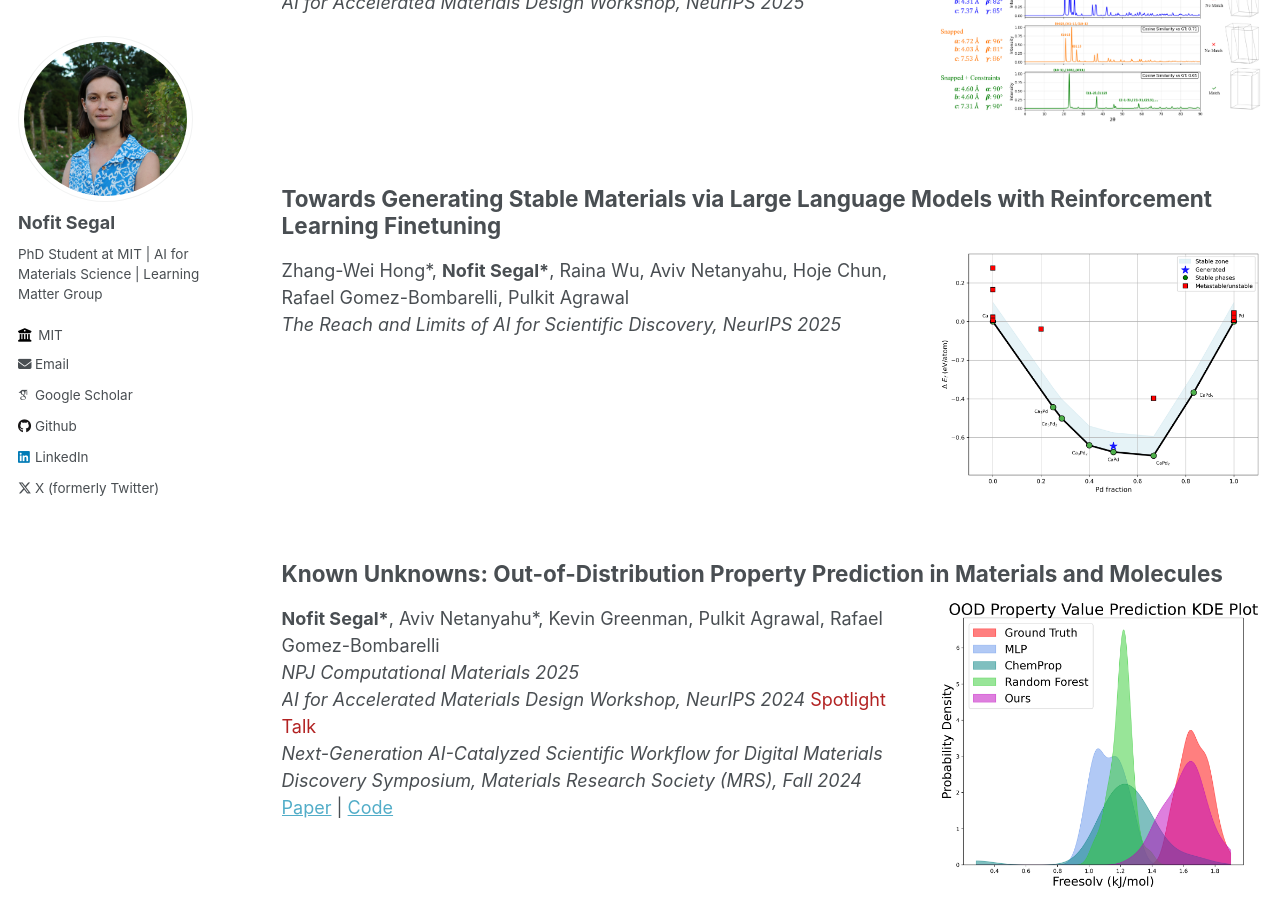
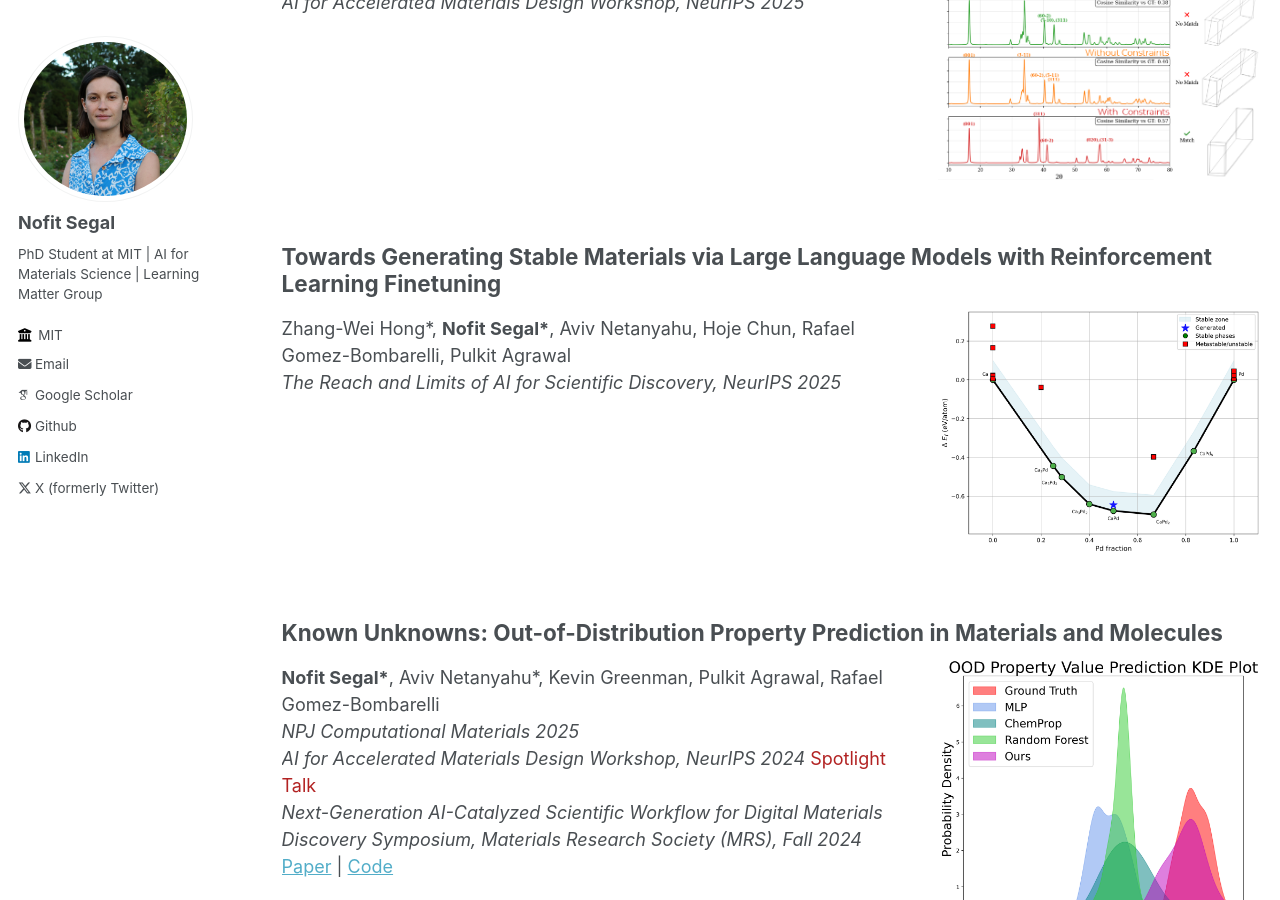
Before and after one commit to nofitsegal/nofitsegal.github.io, a Jekyll site: the page built from _pages/research.md, in a window 1280 px wide and 900 px high, scrolled down 342 px. Built offline with Jekyll 4.4.1, drawn with Linux system fonts in a browser that asks for light colours; some web fonts are replaced.

Commit message:
google verify

```diff
--- a/_pages/research.md
+++ b/_pages/research.md
@@ -13,7 +13,7 @@ author_profile: true
 
 <div style="overflow:auto; margin-bottom:0.5em;">
   <h2>The Loss Landscape of XRD-Based Structure Optimization Is Too Rough for Gradient Descent</h2>
-  <img src="../images/XRD-GD/BPO4_xrd_agr_new2.png" style="float:right; width:33%; margin-left:1em; margin-bottom:0.5em;">
+  <img src="../images/XRD-GD/Na3MnCoNi06_xrd_agr.png" style="float:right; width:33%; margin-left:1em; margin-bottom:0.5em;">
   <p><strong>Nofit Segal</strong>, Akshay Subramanian, Mingda Li, Benjamin Kurt Miller, Rafael Gomez-Bombarelli<br>
   <em>AI for Accelerated Materials Design Workshop, NeurIPS 2025</em></p>
 </div>
@@ -21,7 +21,7 @@ author_profile: true
 <div style="overflow:auto; margin-bottom:0.5em;">
   <h2>Towards Generating Stable Materials via Large Language Models with Reinforcement Learning Finetuning</h2>
   <img src="../images/RL-Mat/binary_phase_diagram_Ca_Pd.png" style="float:right; width:33%; margin-left:1em; margin-bottom:0.5em;">
-  <p>Zhang-Wei Hong*, <strong>Nofit Segal*</strong>, Raina Wu, Aviv Netanyahu, Hoje Chun, Rafael Gomez-Bombarelli, Pulkit Agrawal<br>
+  <p>Zhang-Wei Hong*, <strong>Nofit Segal*</strong>, Aviv Netanyahu, Hoje Chun, Rafael Gomez-Bombarelli, Pulkit Agrawal<br>
   <em>The Reach and Limits of AI for Scientific Discovery, NeurIPS 2025</em></p>
 </div>
 
```
Also changed, not shown: _pages/about.md (+1 -1 lines), images/XRD-GD/Na3MnCoNi06_xrd_agr.png (added).
